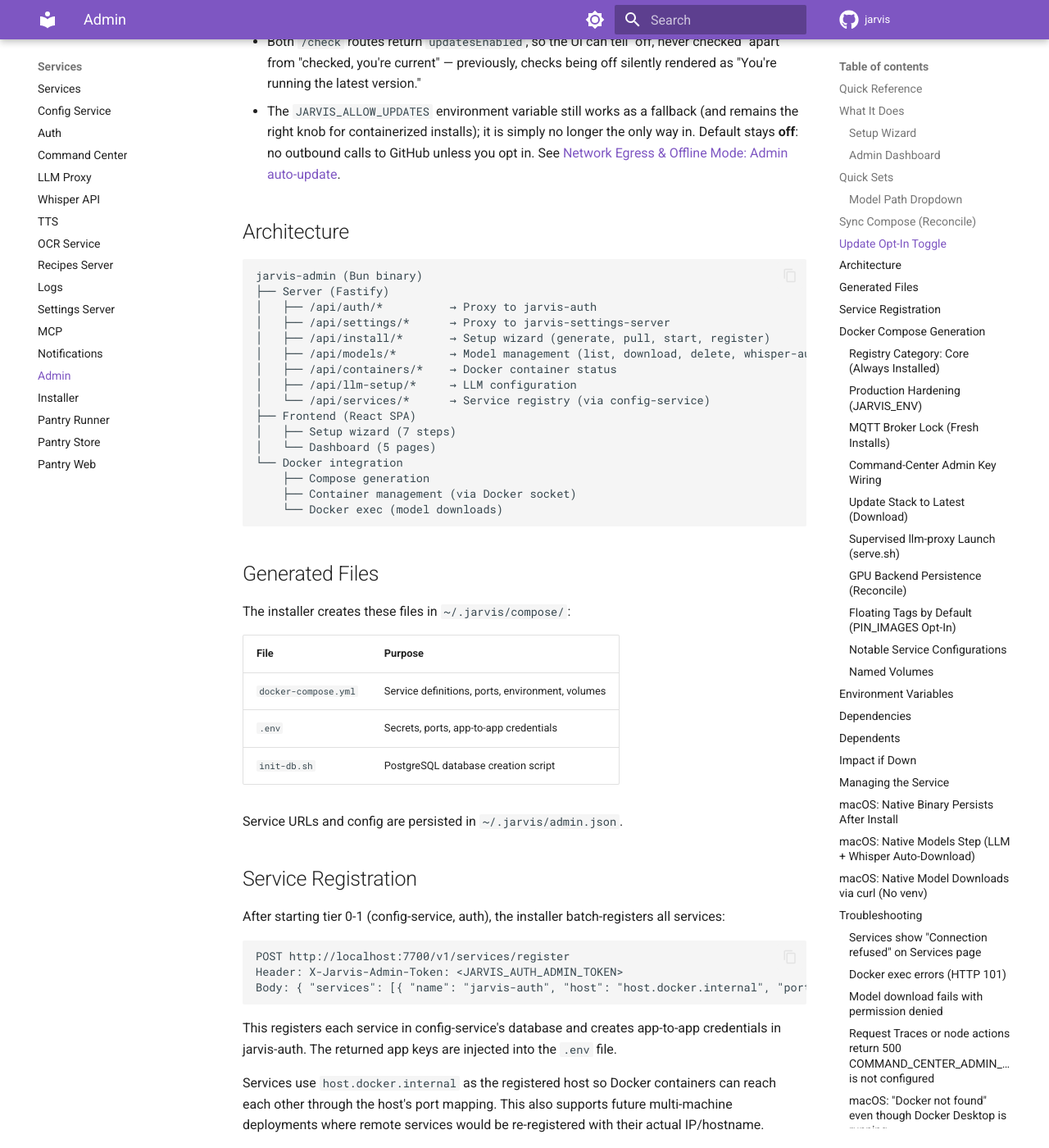
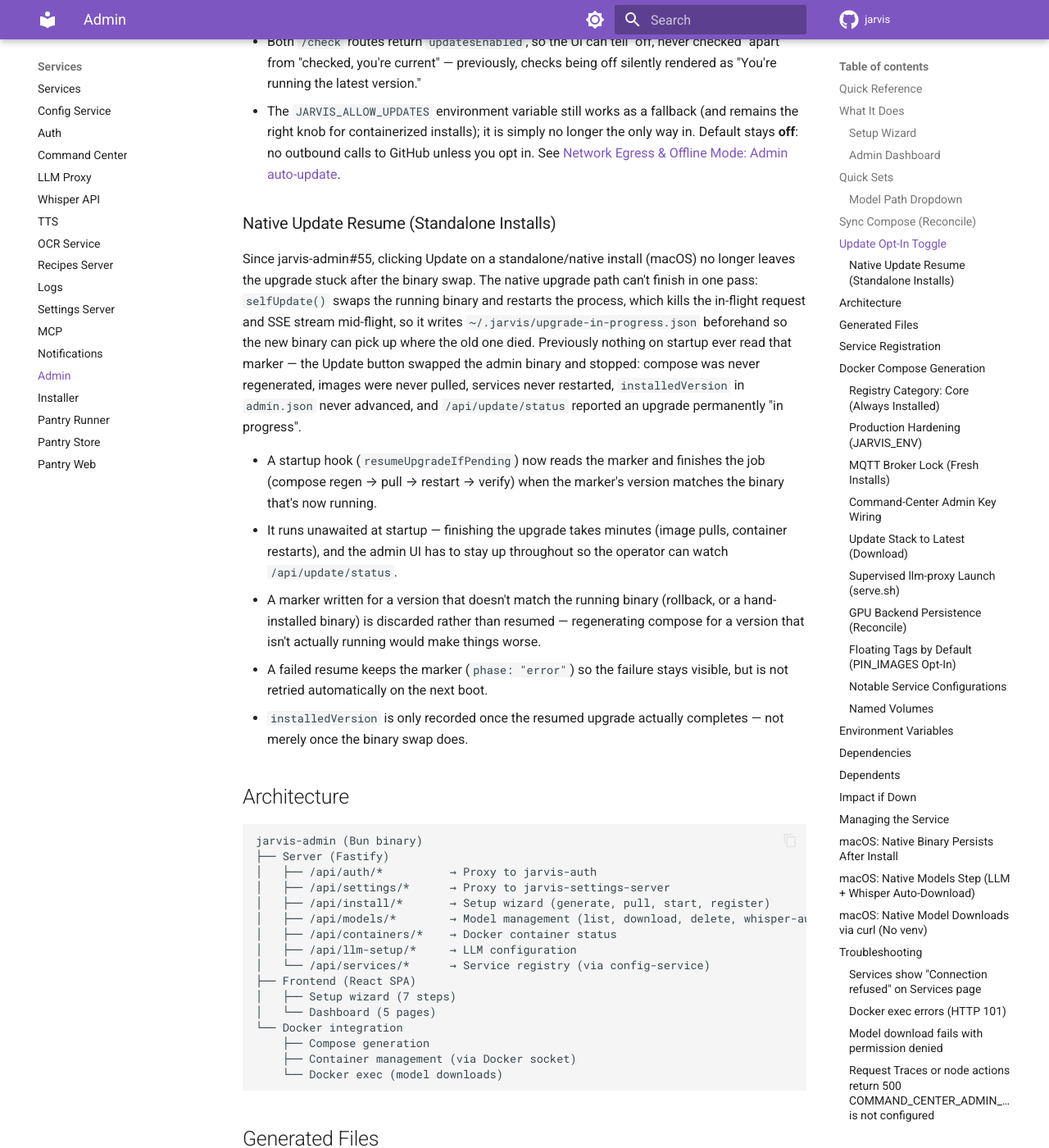
Before and after one commit to alexberardi/jarvis-docs, an MkDocs documentation site: the page built from docs/services/admin.md, in a window 1280 px wide and 1400 px high, scrolled down 2890 px. Shown: the whole window at 82% size. Built offline with MkDocs 1.6.1 and Material for MkDocs 9.7.7, drawn with Linux system fonts in a browser that asks for light colours; comment, search, counter and statistics services are not loaded; some of the changed text lies outside the part shown.

Commit message:
docs(jarvis-admin): document native update resume-on-restart fix (#55)

```diff
--- a/docs/services/admin.md
+++ b/docs/services/admin.md
@@ -70,6 +70,16 @@
 - `GET /api/update/settings` reads the current `allowUpdates` state; `POST /api/update/settings` (superuser only) persists it to `~/.jarvis/admin.json` and applies it to the live config immediately, with no restart required.
 - Both `/check` routes return `updatesEnabled`, so the UI can tell "off, never checked" apart from "checked, you're current" — previously, checks being off silently rendered as "You're running the latest version."
 - The `JARVIS_ALLOW_UPDATES` environment variable still works as a fallback (and remains the right knob for containerized installs); it is simply no longer the only way in. Default stays **off**: no outbound calls to GitHub unless you opt in. See [Network Egress & Offline Mode: Admin auto-update](../security/offline-mode.md#enabling-updates).
+
+### Native Update Resume (Standalone Installs)
+
+Since jarvis-admin#55, clicking Update on a standalone/native install (macOS) no longer leaves the upgrade stuck after the binary swap. The native upgrade path can't finish in one pass: `selfUpdate()` swaps the running binary and restarts the process, which kills the in-flight request and SSE stream mid-flight, so it writes `~/.jarvis/upgrade-in-progress.json` beforehand so the new binary can pick up where the old one died. Previously nothing on startup ever read that marker — the Update button swapped the admin binary and stopped: compose was never regenerated, images were never pulled, services never restarted, `installedVersion` in `admin.json` never advanced, and `/api/update/status` reported an upgrade permanently "in progress".
+
+- A startup hook (`resumeUpgradeIfPending`) now reads the marker and finishes the job (compose regen → pull → restart → verify) when the marker's version matches the binary that's now running.
+- It runs unawaited at startup — finishing the upgrade takes minutes (image pulls, container restarts), and the admin UI has to stay up throughout so the operator can watch `/api/update/status`.
+- A marker written for a version that doesn't match the running binary (rollback, or a hand-installed binary) is discarded rather than resumed — regenerating compose for a version that isn't actually running would make things worse.
+- A failed resume keeps the marker (`phase: "error"`) so the failure stays visible, but is not retried automatically on the next boot.
+- `installedVersion` is only recorded once the resumed upgrade actually completes — not merely once the binary swap does.
 
 ## Architecture
 
@@ -326,3 +336,7 @@
 On macOS, `whisper-api` and `llm-proxy` run natively (excluded from the generated compose so they can reach Metal — see [Platform Notes](../getting-started/installation.md#macos-apple-silicon)), but the wizard's `tieredStartup` step still passed their service names to `docker compose up -d ...`. Docker validates every service name up front and aborts the *entire* batch on the first `no such service: jarvis-whisper-api`, so the install stalled after config-service and auth came up healthy and nothing else ever started.
 
 Since jarvis-admin#41, the wizard introspects the generated compose (`docker compose config --services`) before starting the remaining services and only `up`s services that are actually defined in it (`selectRemainingToStart()`). If the introspection call itself fails, the wizard falls back to the unfiltered list rather than blocking the install.
+
+### Update stuck reporting "in progress" after a standalone Update
+
+Since jarvis-admin#55, this resolves itself on the next admin restart: a startup hook resumes any interrupted upgrade whose marker matches the running binary version. If it's still stuck after a restart, check the logs for `upgrade resume failed` — the marker (`~/.jarvis/upgrade-in-progress.json`) is kept with `phase: "error"` on failure rather than retried automatically, so clearing it by hand is the way to force a clean retry. See [Native Update Resume](#native-update-resume-standalone-installs).
```
